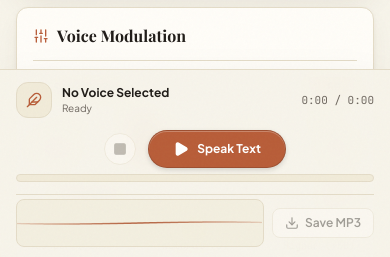
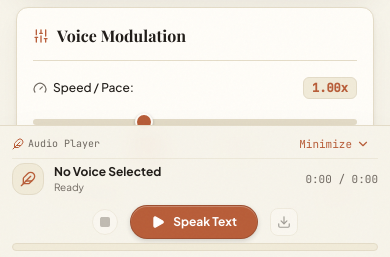
Before and after one commit to sukh3455/papervoice, a React (Vite) app: page / in a window 390 px wide. Shown: the part 585-842 px from the top of the page. Built offline with nearby package versions, Linux system fonts and the light colour scheme; no server answers; the HTML template or start-up script is replaced by a standard one; a web font is replaced by a local one.

Commit message:
fix(mobile): add collapsible mini-player and bottom padding to avoid voice list cutoff

```diff
--- a/src/App.jsx
+++ b/src/App.jsx
@@ -467,7 +467,7 @@ export default function App() {
   };
 
   return (
-    <div className="min-h-screen pb-32 flex flex-col relative selection:bg-amber-200 dark:selection:bg-amber-900/60">
+    <div className="min-h-screen pb-52 sm:pb-36 flex flex-col relative selection:bg-amber-200 dark:selection:bg-amber-900/60">
       {/* Physical Paper Grain Texture Overlay */}
       <div className="paper-grain-overlay" aria-hidden="true" />
 
--- a/src/components/AudioPlayerBar.jsx
+++ b/src/components/AudioPlayerBar.jsx
@@ -1,7 +1,8 @@
 import React, { useState } from 'react';
 import {
-  Play, Pause, Square, Download, RotateCcw,
-  Volume2, VolumeX, Loader2, Sparkles, Feather
+  Play, Pause, Square, Download,
+  Loader2, Feather, ChevronDown, ChevronUp,
+  Volume2
 } from 'lucide-react';
 import InkWaveform from './InkWaveform';
 
@@ -19,7 +20,7 @@ export default function AudioPlayerBar({
   hasAudio = false,
   isDark = false
 }) {
-  const [isMuted, setIsMuted] = useState(false);
+  const [isCollapsed, setIsCollapsed] = useState(false);
 
   const formatTime = (secs) => {
     if (isNaN(secs) || secs < 0) return '0:00';
@@ -31,19 +32,100 @@ export default function AudioPlayerBar({
   const progressPercent = duration > 0 ? (currentTime / duration) * 100 : 0;
 
   return (
-    <div className="fixed bottom-0 left-0 right-0 z-40 bg-[var(--paper-bg)]/95 backdrop-blur-md border-t border-[var(--paper-border)] shadow-2xl transition-all">
-      <div className="max-w-7xl mx-auto px-4 sm:px-6 py-3">
-        {/* Mobile & Desktop Flexible Grid */}
-        <div className="flex flex-col sm:flex-row items-center justify-between gap-3">
+    <div className="fixed bottom-0 left-0 right-0 z-40 bg-[var(--paper-bg)]/95 backdrop-blur-md border-t border-[var(--paper-border)] shadow-2xl transition-all duration-200">
+      <div className="max-w-7xl mx-auto px-3 sm:px-6 py-2 sm:py-3">
 
-          {/* Left: Active Voice & Playback Status */}
-          <div className="flex items-center gap-3 w-full sm:w-auto justify-between sm:justify-start">
-            <div className="flex items-center gap-2.5">
-              <div className="w-9 h-9 rounded-xl bg-[var(--paper-surface-alt)] border border-[var(--paper-border)] flex items-center justify-center text-[var(--paper-accent)] shrink-0">
+        {/* 1. Mobile Collapsed (Mini Player) View */}
+        {isCollapsed ? (
+          <div className="flex items-center justify-between gap-2">
+            {/* Active voice info - tap to expand */}
+            <div
+              onClick={() => setIsCollapsed(false)}
+              className="flex items-center gap-2.5 min-w-0 cursor-pointer flex-1 py-1"
+            >
+              <div className="w-8 h-8 rounded-lg bg-[var(--paper-surface-alt)] border border-[var(--paper-border)] flex items-center justify-center text-[var(--paper-accent)] shrink-0">
                 <Feather className="w-4 h-4" />
               </div>
               <div className="min-w-0">
-                <p className="text-xs font-bold text-[var(--paper-ink)] truncate max-w-[140px] sm:max-w-[200px]">
+                <p className="text-xs font-bold text-[var(--paper-ink)] truncate">
+                  {selectedVoice ? selectedVoice.name : 'Select Voice'}
+                </p>
+                <p className="text-[10px] text-[var(--paper-ink-muted)] truncate flex items-center gap-1">
+                  <span>{isLoading ? 'Synthesizing...' : isPlaying ? 'Speaking...' : hasAudio ? 'Ready' : 'Tap to expand'}</span>
+                  {duration > 0 && <span>• {formatTime(currentTime)} / {formatTime(duration)}</span>}
+                </p>
+              </div>
+            </div>
+
+            {/* Quick Play/Pause & Expand Button */}
+            <div className="flex items-center gap-2 shrink-0">
+              {hasAudio && (
+                <button
+                  onClick={onDownload}
+                  className="p-2 rounded-lg border border-[var(--paper-border)] bg-[var(--paper-surface)] text-[var(--paper-ink)] hover:text-[var(--paper-accent)]"
+                  title="Save MP3"
+                >
+                  <Download className="w-3.5 h-3.5" />
+                </button>
+              )}
+
+              <button
+                onClick={isPlaying ? onPause : onPlay}
+                disabled={isLoading}
+                className="paper-stamp-button px-4 py-2 rounded-full flex items-center gap-1.5 font-bold text-xs shadow-md active:scale-95 transition-all"
+              >
+                {isLoading ? (
+                  <Loader2 className="w-3.5 h-3.5 animate-spin" />
+                ) : isPlaying ? (
+                  <>
+                    <Pause className="w-3.5 h-3.5 fill-white" />
+                    <span>Pause</span>
+                  </>
+                ) : (
+                  <>
+                    <Play className="w-3.5 h-3.5 fill-white" />
+                    <span>{hasAudio ? 'Play' : 'Speak'}</span>
+                  </>
+                )}
+              </button>
+
+              <button
+                onClick={() => setIsCollapsed(false)}
+                className="p-2 rounded-lg border border-[var(--paper-border)] bg-[var(--paper-surface-alt)] text-[var(--paper-ink-muted)] hover:text-[var(--paper-ink)] transition-colors"
+                title="Expand full player"
+              >
+                <ChevronUp className="w-4 h-4" />
+              </button>
+            </div>
+          </div>
+        ) : (
+          /* 2. Expanded Player View */
+          <div>
+            {/* Mobile Drag / Collapse Tab Bar */}
+            <div className="flex sm:hidden items-center justify-between pb-1 mb-1 border-b border-[var(--paper-border)]/50">
+              <span className="text-[10px] font-mono-code text-[var(--paper-ink-muted)] flex items-center gap-1">
+                <Feather className="w-3 h-3 text-[var(--paper-accent)]" /> Audio Player
+              </span>
+              <button
+                onClick={() => setIsCollapsed(true)}
+                className="flex items-center gap-1 text-[11px] font-mono-code text-[var(--paper-accent)] hover:underline py-0.5 px-2 rounded-md hover:bg-[var(--paper-surface-alt)]"
+              >
+                <span>Minimize</span>
+                <ChevronDown className="w-3.5 h-3.5" />
+              </button>
+            </div>
+
+            {/* Desktop & Mobile Main Row */}
+            <div className="flex flex-col sm:flex-row items-center justify-between gap-2.5">
+
+              {/* Voice info */}
+              <div className="flex items-center justify-between w-full sm:w-auto gap-2.5">
+                <div className="flex items-center gap-2.5 min-w-0">
+                  <div className="w-8 h-8 sm:w-9 sm:h-9 rounded-xl bg-[var(--paper-surface-alt)] border border-[var(--paper-border)] flex items-center justify-center text-[var(--paper-accent)] shrink-0">
+                    <Feather className="w-4 h-4" />
+                  </div>
+                  <div className="min-w-0">
+                    <p className="text-xs font-bold text-[var(--paper-ink)] truncate max-w-[150px] sm:max-w-[200px]">
                       {selectedVoice ? selectedVoice.name : 'No Voice Selected'}
                     </p>
                     <p className="text-[10px] text-[var(--paper-ink-muted)] truncate">
@@ -52,51 +134,70 @@ export default function AudioPlayerBar({
                   </div>
                 </div>
 
-            {/* Time Indicator (Mobile) */}
+                {/* Time Indicator on mobile */}
                 <div className="sm:hidden text-[11px] font-mono-code text-[var(--paper-ink-muted)]">
                   {formatTime(currentTime)} / {formatTime(duration)}
                 </div>
               </div>
 
-          {/* Center: Main Controls & Scrubber */}
-          <div className="flex-1 max-w-xl w-full flex flex-col items-center gap-1.5">
+              {/* Center Controls & Scrubber */}
+              <div className="flex-1 max-w-xl w-full flex flex-col items-center gap-1">
                 <div className="flex items-center gap-3">
                   {/* Stop */}
                   <button
                     onClick={onStop}
                     disabled={!hasAudio && !isPlaying && !isLoading}
-                className="p-2 rounded-full border border-[var(--paper-border)] bg-[var(--paper-surface)] hover:bg-[var(--paper-surface-alt)] text-[var(--paper-ink-muted)] hover:text-[var(--paper-ink)] transition-all disabled:opacity-40"
+                    className="p-1.5 sm:p-2 rounded-full border border-[var(--paper-border)] bg-[var(--paper-surface)] hover:bg-[var(--paper-surface-alt)] text-[var(--paper-ink-muted)] hover:text-[var(--paper-ink)] transition-all disabled:opacity-40"
                     title="Stop playback"
                   >
-                <Square className="w-3.5 h-3.5 fill-current" />
+                    <Square className="w-3 h-3 sm:w-3.5 sm:h-3.5 fill-current" />
                   </button>
 
-              {/* Master Play / Pause / Synthesize Button */}
+                  {/* Primary Speak / Play button */}
                   <button
                     onClick={isPlaying ? onPause : onPlay}
                     disabled={isLoading}
-                className="paper-stamp-button px-6 py-2.5 rounded-full flex items-center justify-center gap-2 font-bold text-xs sm:text-sm shadow-md active:scale-95 transition-all"
+                    className="paper-stamp-button px-5 sm:px-6 py-2 sm:py-2.5 rounded-full flex items-center justify-center gap-2 font-bold text-xs sm:text-sm shadow-md active:scale-95 transition-all"
                   >
                     {isLoading ? (
                       <>
-                    <Loader2 className="w-4 h-4 animate-spin" />
+                        <Loader2 className="w-3.5 h-3.5 animate-spin" />
                         <span>Synthesizing...</span>
                       </>
                     ) : isPlaying ? (
                       <>
-                    <Pause className="w-4 h-4 fill-white" />
+                        <Pause className="w-3.5 h-3.5 fill-white" />
                         <span>Pause</span>
                       </>
                     ) : (
                       <>
-                    <Play className="w-4 h-4 fill-white" />
+                        <Play className="w-3.5 h-3.5 fill-white" />
                         <span>{hasAudio ? 'Play' : 'Speak Text'}</span>
                       </>
                     )}
                   </button>
+
+                  {/* Save MP3 on mobile */}
+                  <button
+                    onClick={onDownload}
+                    disabled={!hasAudio}
+                    className="sm:hidden p-1.5 rounded-lg border border-[var(--paper-border)] bg-[var(--paper-surface)] hover:bg-[var(--paper-surface-alt)] text-[var(--paper-ink)] disabled:opacity-40"
+                    title="Save MP3"
+                  >
+                    <Download className="w-3.5 h-3.5" />
+                  </button>
+
+                  {/* Desktop Minimize toggle */}
+                  <button
+                    onClick={() => setIsCollapsed(true)}
+                    className="hidden sm:inline-flex p-1.5 rounded-lg border border-[var(--paper-border)] bg-[var(--paper-surface-alt)] text-[var(--paper-ink-muted)] hover:text-[var(--paper-ink)]"
+                    title="Minimize player"
+                  >
+                    <ChevronDown className="w-3.5 h-3.5" />
+                  </button>
                 </div>
 
-            {/* Timeline scrubber bar */}
+                {/* Timeline Scrubber */}
                 <div className="w-full flex items-center gap-2">
                   <span className="hidden sm:inline text-[10px] font-mono-code text-[var(--paper-ink-muted)] w-8 text-right">
                     {formatTime(currentTime)}
@@ -124,39 +225,26 @@ export default function AudioPlayerBar({
                 </div>
               </div>
 
-          {/* Right: Waveform Preview & Download MP3 */}
-          <div className="hidden md:flex items-center gap-3 w-64 justify-end">
-            <div className="w-36 h-10">
+              {/* Right: Waveform and Desktop Download */}
+              <div className="hidden sm:flex items-center gap-3 w-56 justify-end">
+                <div className="w-32 h-9">
                   <InkWaveform isPlaying={isPlaying} isDark={isDark} />
                 </div>
 
-            {/* Download Button */}
                 <button
                   onClick={onDownload}
                   disabled={!hasAudio}
-              className="p-2.5 rounded-xl border border-[var(--paper-border)] bg-[var(--paper-surface)] hover:bg-[var(--paper-surface-alt)] text-[var(--paper-ink)] hover:text-[var(--paper-accent)] transition-all shadow-sm disabled:opacity-40"
-              title="Download generated MP3 audio"
+                  className="p-2 rounded-xl border border-[var(--paper-border)] bg-[var(--paper-surface)] hover:bg-[var(--paper-surface-alt)] text-[var(--paper-ink)] hover:text-[var(--paper-accent)] transition-all shadow-sm disabled:opacity-40"
+                  title="Download MP3"
                 >
                   <Download className="w-4 h-4" />
                 </button>
               </div>
 
-          {/* Mobile Download action */}
-          <div className="md:hidden w-full flex items-center justify-between pt-1 border-t border-[var(--paper-border)]">
-            <div className="flex-1 mr-2">
-              <InkWaveform isPlaying={isPlaying} isDark={isDark} />
             </div>
-            <button
-              onClick={onDownload}
-              disabled={!hasAudio}
-              className="flex items-center gap-1.5 px-3 py-1.5 rounded-lg border border-[var(--paper-border)] bg-[var(--paper-surface)] text-xs font-semibold text-[var(--paper-ink)] disabled:opacity-40"
-            >
-              <Download className="w-3.5 h-3.5" />
-              <span>Save MP3</span>
-            </button>
           </div>
+        )}
 
-        </div>
       </div>
     </div>
   );
--- a/src/components/VoiceSelector.jsx
+++ b/src/components/VoiceSelector.jsx
@@ -179,7 +179,7 @@ export default function VoiceSelector({
       </div>
 
       {/* Voices Grid */}
-      <div className="max-h-[360px] overflow-y-auto space-y-2 pr-1">
+      <div className="max-h-[55vh] sm:max-h-[460px] overflow-y-auto space-y-2 pr-1 pb-24">
         {sortedVoices.length === 0 ? (
           <div className="text-center py-10 text-[var(--paper-ink-muted)] text-xs">
             <p className="font-editorial text-base text-[var(--paper-ink)] mb-1">No voices found matching criteria</p>
```
Lines whose indentation alone changed are shown as unchanged.
